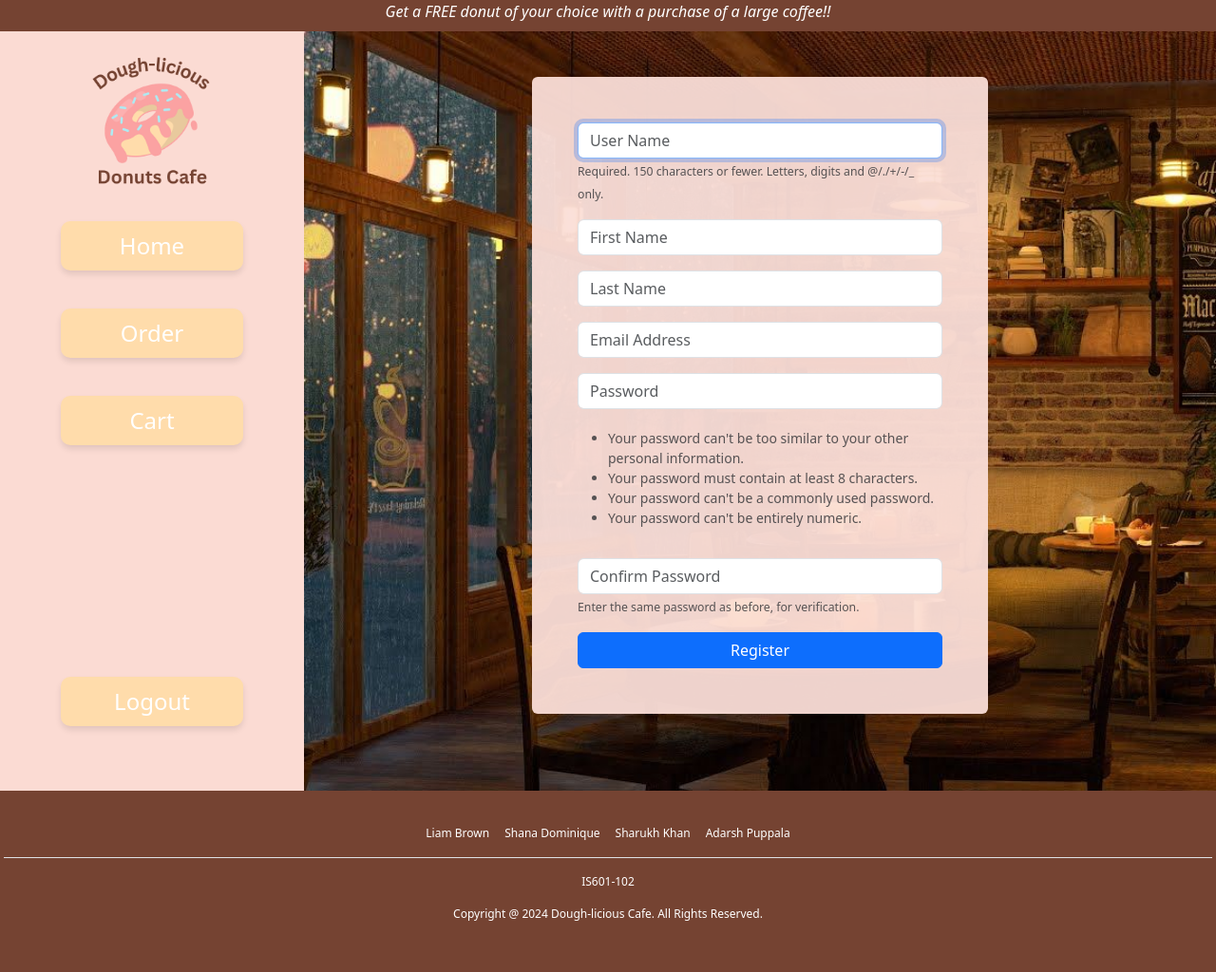
After one commit to Lpb6/LBCAFE, a Django app: page /register/ in a window 1280 px wide. The commit adds this page. Shown: the whole page at 95% size. Run offline with Django 4.2, Linux system fonts and the light colour scheme; a user stored in the database is signed in.

Commit message:
added register page

```diff
--- /dev/null
+++ b/Cafe/store/forms.py
@@ -0,0 +1,30 @@
+from django.contrib.auth.models import User
+from django.contrib.auth.forms import UserCreationForm
+from django import forms
+
+class SignUpForm(UserCreationForm):
+	email = forms.EmailField(label="", widget=forms.TextInput(attrs={'class':'form-control', 'placeholder':'Email Address'}))
+	first_name = forms.CharField(label="", max_length=100, widget=forms.TextInput(attrs={'class':'form-control', 'placeholder':'First Name'}))
+	last_name = forms.CharField(label="", max_length=100, widget=forms.TextInput(attrs={'class':'form-control', 'placeholder':'Last Name'}))
+
+	class Meta:
+		model = User
+		fields = ('username', 'first_name', 'last_name', 'email', 'password1', 'password2')
+
+	def __init__(self, *args, **kwargs):
+		super(SignUpForm, self).__init__(*args, **kwargs)
+
+		self.fields['username'].widget.attrs['class'] = 'form-control'
+		self.fields['username'].widget.attrs['placeholder'] = 'User Name'
+		self.fields['username'].label = ''
+		self.fields['username'].help_text = '<span class="form-text text-muted"><small>Required. 150 characters or fewer. Letters, digits and @/./+/-/_ only.</small></span>'
+
+		self.fields['password1'].widget.attrs['class'] = 'form-control'
+		self.fields['password1'].widget.attrs['placeholder'] = 'Password'
+		self.fields['password1'].label = ''
+		self.fields['password1'].help_text = '<ul class="form-text text-muted small"><li>Your password can\'t be too similar to your other personal information.</li><li>Your password must contain at least 8 characters.</li><li>Your password can\'t be a commonly used password.</li><li>Your password can\'t be entirely numeric.</li></ul>'
+
+		self.fields['password2'].widget.attrs['class'] = 'form-control'
+		self.fields['password2'].widget.attrs['placeholder'] = 'Confirm Password'
+		self.fields['password2'].label = ''
+		self.fields['password2'].help_text = '<span class="form-text text-muted"><small>Enter the same password as before, for verification.</small></span>'
--- a/Cafe/store/templates/base.html
+++ b/Cafe/store/templates/base.html
@@ -49,6 +49,8 @@
             {% else %}
             <button class="sidebar-button mt-auto {% if request.path == '/login/' %} sidebar-active {% endif %}" onclick="location.href='{% url 'login' %}'">
                 Login</button>
+            <button class="sidebar-button {% if request.path == '/register/' %} sidebar-active {% endif %}" onclick="location.href='{% url 'register' %}'">
+                Register</button>
             {% endif %}
           </nav>
       {% block content %} {% endblock content %}
--- /dev/null
+++ b/Cafe/store/templates/register.html
@@ -0,0 +1,18 @@
+{% extends 'base.html' %}
+{% load static %}
+{% block styles %}
+<link rel="stylesheet" type="text/css" href="{% static 'styles/login.css' %}" />
+{% endblock %}
+{% block content %}
+<main class="col d-flex flex-column align-items-center">
+  <form class="col-md-6 form-container p-5 mt-5 rounded d-flex flex-column align-content-stretch" method="POST" action="{% url 'register' %}">
+    {% csrf_token %}
+    {{ form.as_p }}
+    <button type="submit" class="btn btn-primary">Register</button>
+  </form>
+</main>
+{% endblock content %}
+
+{% block scripts %}
+<script>src = '{% static 'js/register.js' %}';</script>
+{% endblock %}
--- a/Cafe/store/urls.py
+++ b/Cafe/store/urls.py
@@ -8,5 +8,6 @@ urlpatterns  = [
     path('thankyou/', views.thankyou, name='thankyou'),
     path('login/', views.login_user, name='login'),
     path('logout/', views.logout_user, name='logout'),
+    path('register/', views.register_user, name='register'),
 
 ]
--- a/Cafe/store/views.py
+++ b/Cafe/store/views.py
@@ -2,7 +2,10 @@ from django.shortcuts import render, redirect
 from .models import Product, Category
 from django.contrib.auth import authenticate, login, logout
 from django.contrib import messages
-
+from django.contrib.auth.models import User
+from django.contrib.auth.forms import UserCreationForm
+from django import forms
+from .forms import SignUpForm
 
 # Create your views here.
 def index(request):
@@ -43,3 +46,22 @@ def logout_user(request):
     logout(request)
     messages.success(request, ("You have been logged out."))
     return redirect('index')
+
+def register_user(request):
+
+    form = SignUpForm()
+    if request.method == "POST":
+        form = SignUpForm(request.POST)
+        if form.is_valid():
+            form.save()
+            username = form.cleaned_data['username']
+            password = form.cleaned_data['password1']
+            user = authenticate(username=username, password = password)
+            login(request, user)
+            messages.success(request, ("You have been registered."))
+        else:
+            messages.success(request, ("Error, try again."))
+            return redirect('register')
+    else:
+        context = {'form':form}
+        return render(request, 'register.html',context)
```
Also changed, not shown: Cafe/db.sqlite3.
